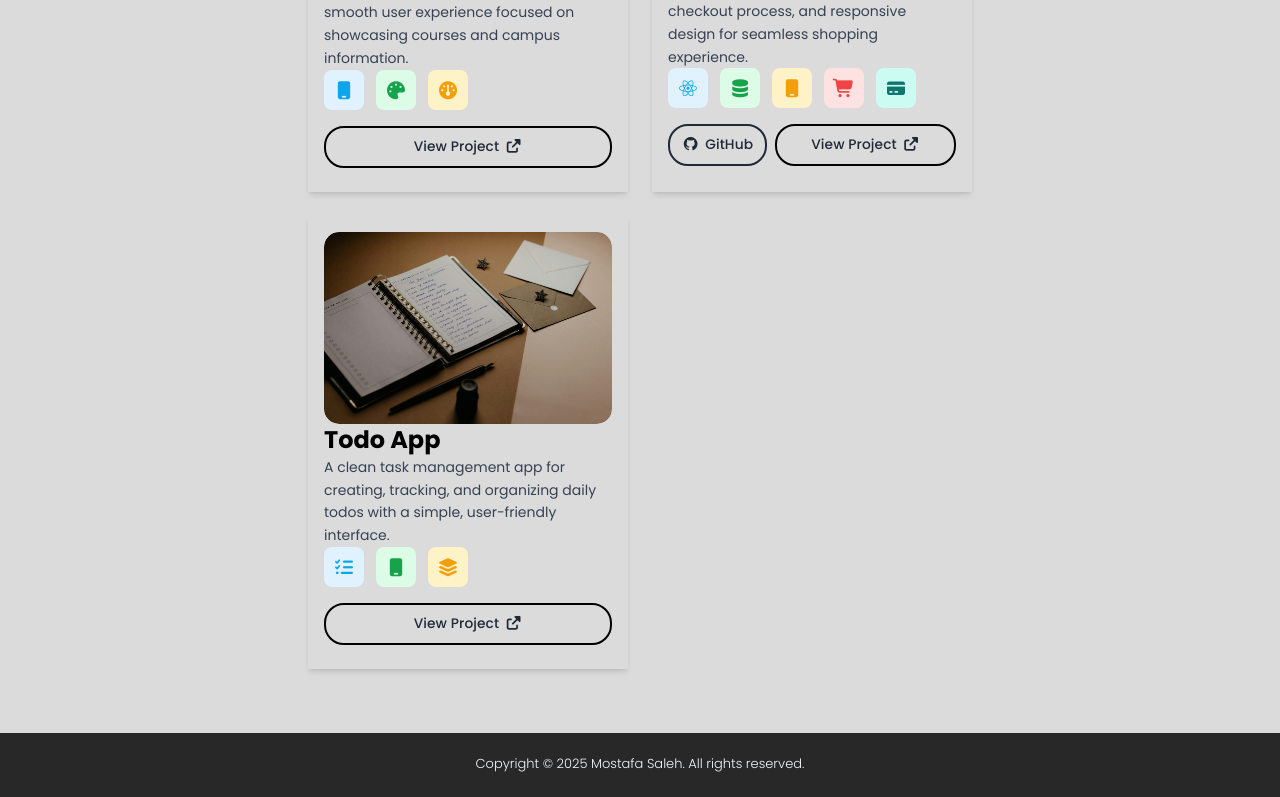
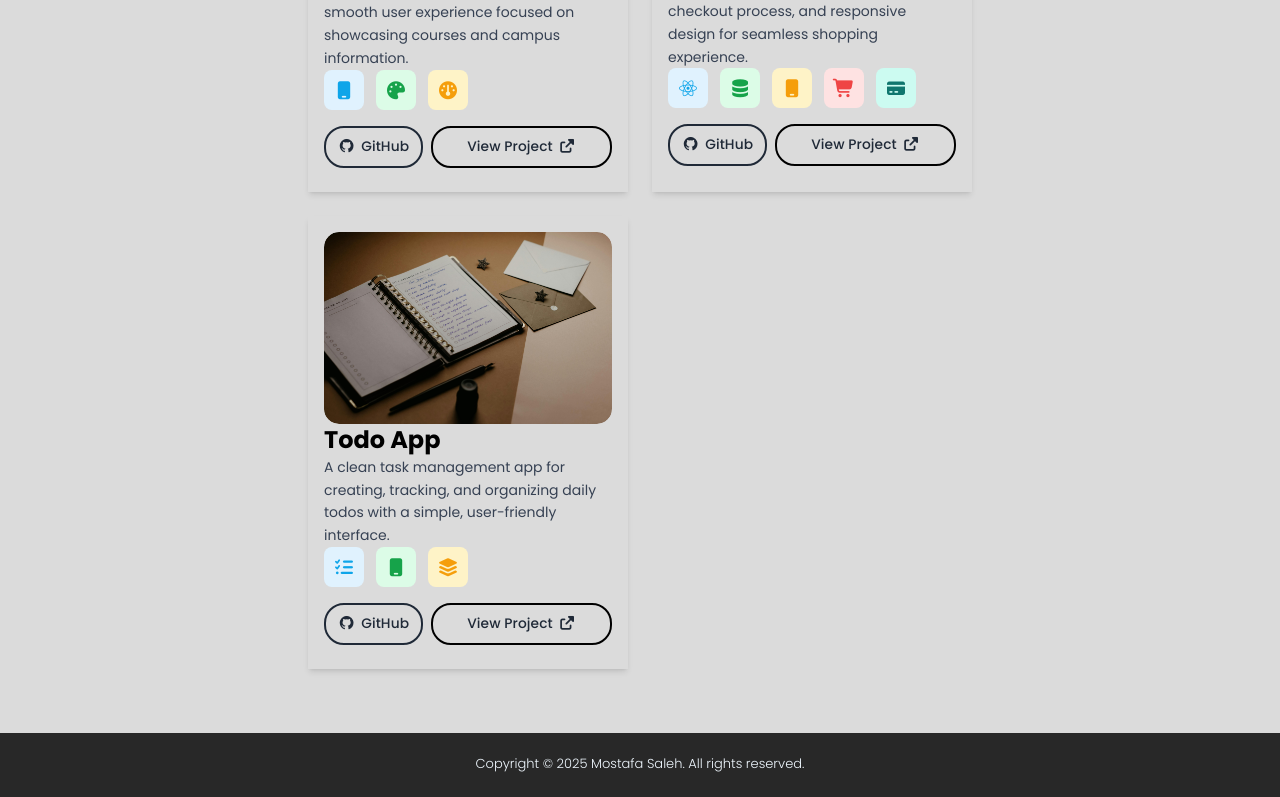
Before and after one commit to mostgiu/mostafa-s-portfolio, a React (Vite) app: page /portfolio in a window 1280 px wide. Shown: the part 594-1391 px from the top of the page. Built offline with nearby package versions, Linux system fonts and the light colour scheme.

Commit message:
Add GitHub links for Educity and Todo projects

```diff
--- a/src/Components/Works/works.jsx
+++ b/src/Components/Works/works.jsx
@@ -60,6 +60,15 @@ const Works = () => {
                 </div>
               </div>
               <div className="project-links flex gap-2 mb-2">
+                <a
+                  href="https://github.com/mostgiu/Educity"
+                  target="_blank"
+                  rel="noopener noreferrer"
+                  className="project-link github-link"
+                >
+                  <i className="fa-brands fa-github"></i>
+                  GitHub
+                </a>
                 <a
                   href="https://mostgiu.github.io/Educity/"
                   target="_blank"
@@ -183,6 +192,15 @@ const Works = () => {
               </div>
               <div className="project-links flex gap-2 mb-2">
                 <a
+                  href="https://github.com/mostgiu/TODO-APP"
+                  target="_blank"
+                  rel="noopener noreferrer"
+                  className="project-link github-link"
+                >
+                  <i className="fa-brands fa-github"></i>
+                  GitHub
+                </a>
+                <a
                   href="https://mostgiu.github.io/TODO-APP/"
                   target="_blank"
                   rel="noopener noreferrer"
```
